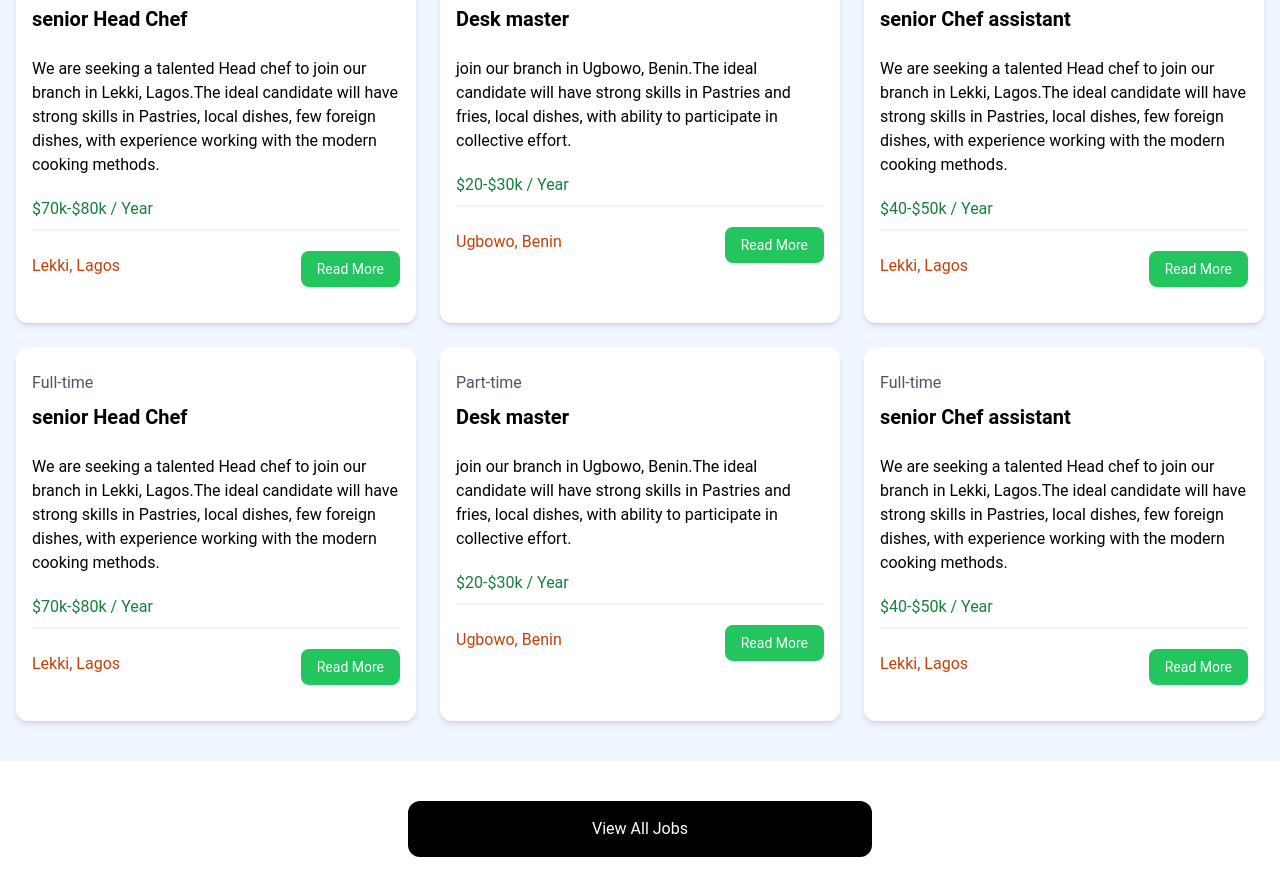
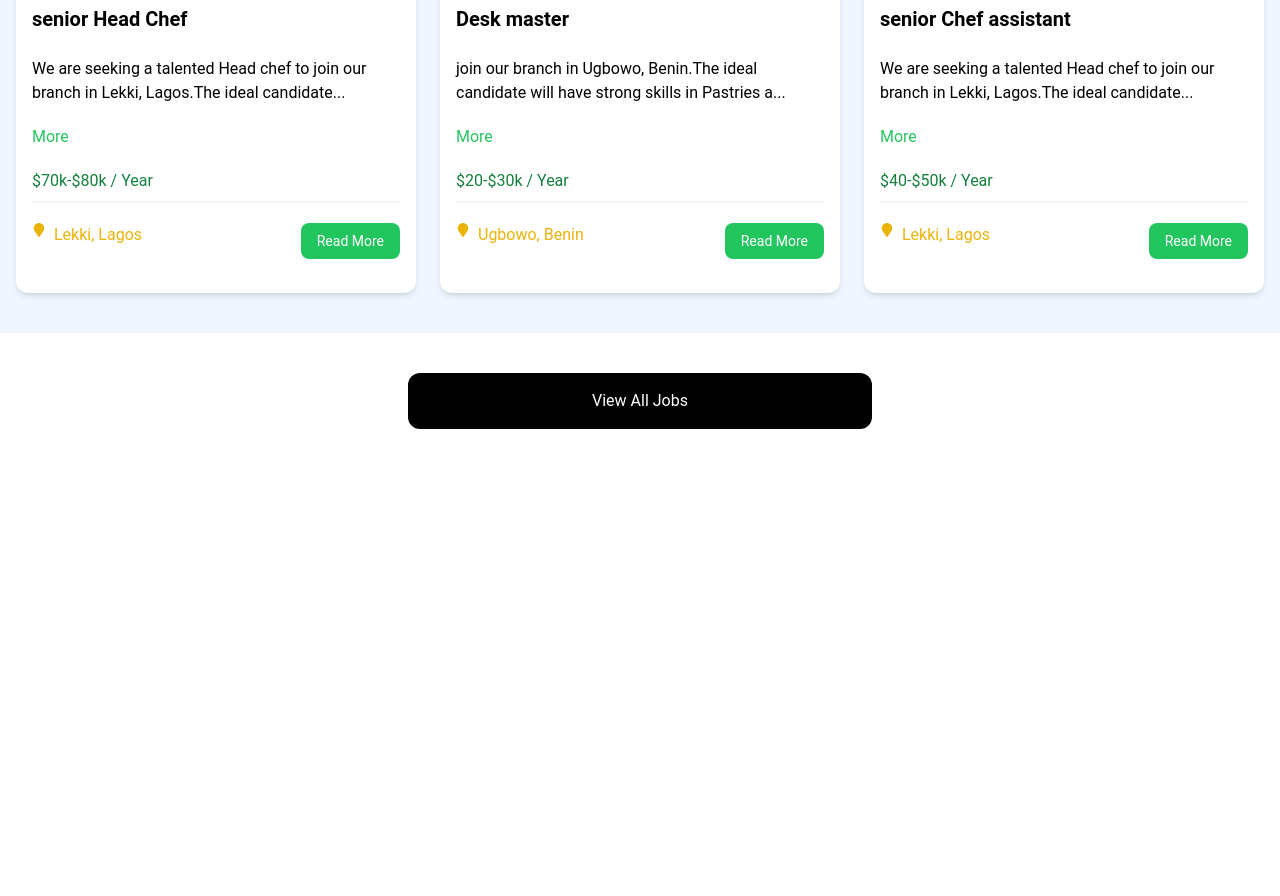
Before and after one commit to dannie-bowser/Food-jobs, a React (Vite) app in the folder Food-jobs/: page / in a window 1280 px wide. Shown: the part 760-1656 px from the top of the page. After the commit the page ends 1229 px from the top, so only its background shows below. Built offline with nearby package versions, Linux system fonts and the light colour scheme.

Commit message:
edited cards

```diff
--- a/Food-jobs/package.json
+++ b/Food-jobs/package.json
@@ -11,7 +11,8 @@
   },
   "dependencies": {
     "react": "^18.3.1",
-    "react-dom": "^18.3.1"
+    "react-dom": "^18.3.1",
+    "react-icons": "^5.3.0"
   },
   "devDependencies": {
     "@eslint/js": "^9.11.1",
--- a/Food-jobs/src/App.jsx
+++ b/Food-jobs/src/App.jsx
@@ -3,6 +3,8 @@ import Navbar from './components/Navbar'
 import Hero from './components/Hero'
 import HomeCard from './components/HomeCard'
 import JobListings from './components/JobListings'
+import Viewjobs from './components/ViewAllJobs'
+
 
 const App = () => {
   return (
@@ -11,15 +13,8 @@ const App = () => {
       <Hero />
       <HomeCard />
       <JobListings />
+       <Viewjobs />
 
-
-    <section className="m-auto max-w-lg my-10 px-6">
-      <a
-        href="jobs.html"
-        className="block bg-black text-white text-center py-4 px-6 rounded-xl hover:bg-gray-700"
-        >View All Jobs
-      </a>
-    </section>
 
     </>
   )
--- a/Food-jobs/src/components/JobListing.jsx
+++ b/Food-jobs/src/components/JobListing.jsx
@@ -1,6 +1,16 @@
 import React from 'react'
+import { useState } from 'react';
+import { FaMapMarker} from 'react-icons/fa'
 
 const JobListing = ({job}) => {
+
+  const [ShowDescription, setShowDescription] = useState(false);
+
+  let description = job.description;
+
+  if (!ShowDescription) {
+     description = description.substring(0, 90) + '...';
+  }
   return (
     <>
        <div className="bg-white rounded-xl shadow-md relative">
@@ -11,16 +21,18 @@ const JobListing = ({job}) => {
               </div>
 
               <div className="mb-5">
-               {job.description}
+               {description}
               </div>
+              <button onClick = {() => setShowDescription((prevState) => !prevState)}
+              className="text-green-500 mb-5 hover:text-green-600">{ ShowDescription ? 'Less' : 'More'}</button>
 
               <h3 className="text-green-700 mb-2">{job.salary} / Year</h3>
 
               <div className="border border-gray-100 mb-5"></div>
 
               <div className="flex flex-col lg:flex-row justify-between mb-4">
-                <div className="text-orange-700 mb-3">
-                  <i className="fa-solid fa-location-dot text-lg"></i>
+                <div className="text-yellow-500 mb-3 mr-1">
+                  <FaMapMarker className='inline text-sm mb-3 mr-2'/>
                   {job.location}
                 </div>
                 <a
--- a/Food-jobs/src/components/JobListings.jsx
+++ b/Food-jobs/src/components/JobListings.jsx
@@ -2,9 +2,10 @@ import React from 'react'
 import jobs from '../jobs.json'
 import JobListing from './JobListing';
 
+
 const JobListings = () => {
 
-    console.log(jobs);
+    const recentJobs = jobs.slice(0, 3);
 
 
   return (
@@ -15,9 +16,8 @@ const JobListings = () => {
              Browse Jobs
           </h2>
         <div className="grid grid-cols-1 md:grid-cols-3 gap-6">
-          { jobs.map((job) =>(
-
-            <JobListing key={job.id} job={job}/>
+          { recentJobs.map((job) =>(
+             <JobListing key={job.id} job={job}/>
           ))}
 
 
--- /dev/null
+++ b/Food-jobs/src/components/ViewAllJobs.jsx
@@ -0,0 +1,17 @@
+import React from 'react'
+
+const ViewAllJobs = () => {
+  return (
+    <div>
+        <section className="m-auto max-w-lg my-10 px-6">
+      <a
+        href="jobs.html"
+        className="block bg-black text-white text-center py-4 px-6 rounded-xl hover:bg-gray-700"
+        >View All Jobs
+      </a>
+    </section>
+    </div>
+  )
+}
+
+export default ViewAllJobs
```
Also changed, not shown: 1 other file (tests, documents, lock files or other folders).
